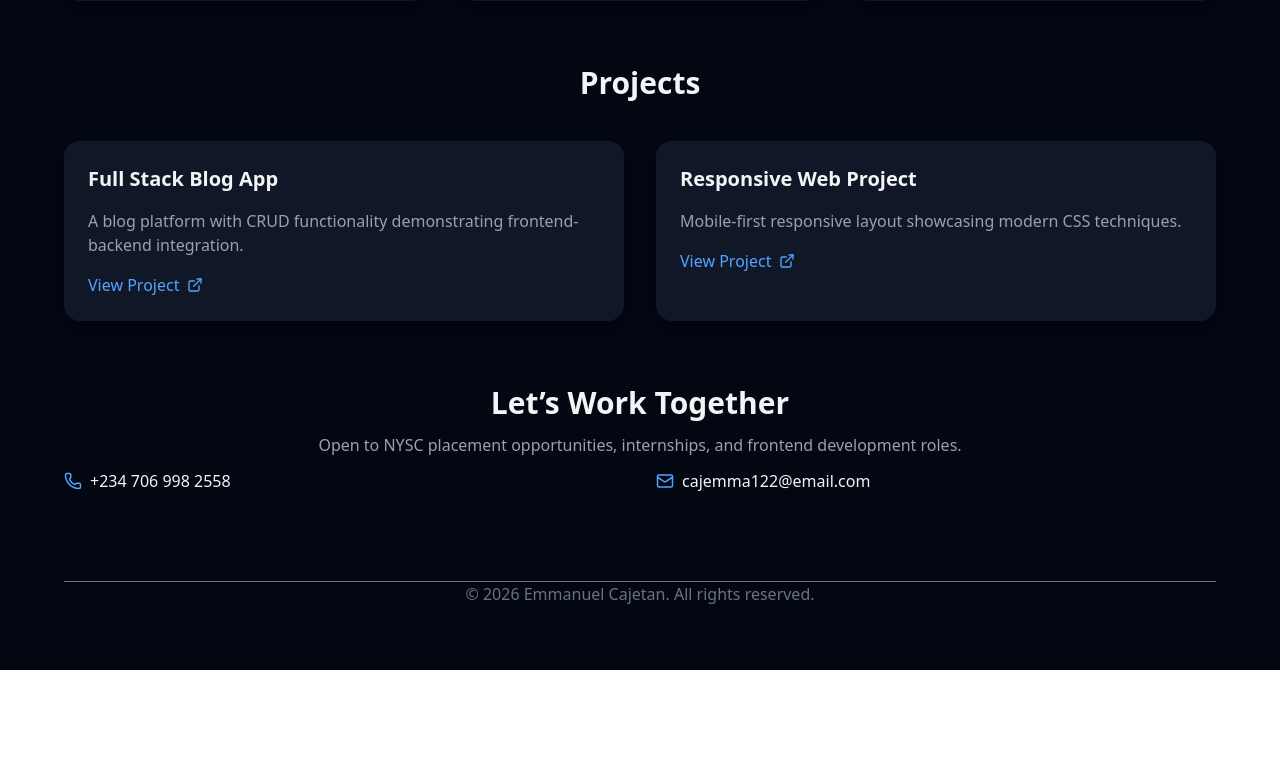
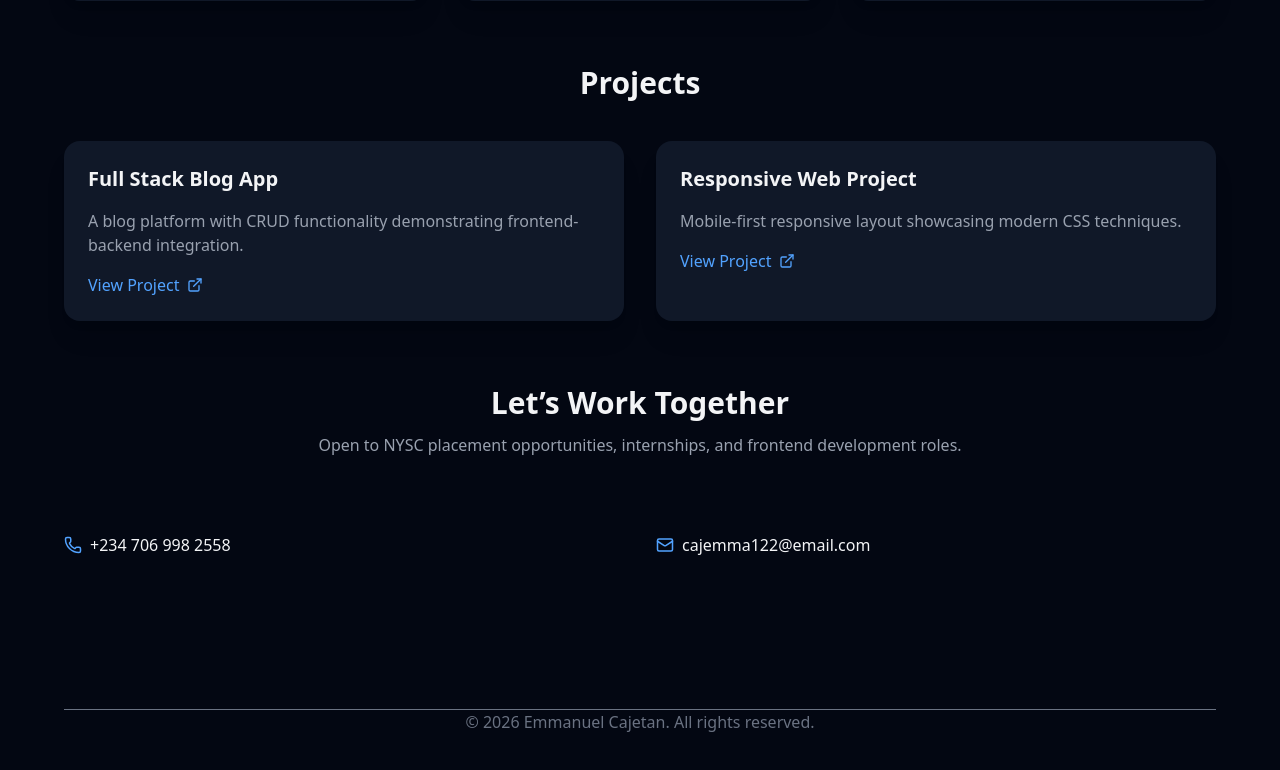
Before and after one commit to Cue-designs/Portfolio, a React (Vite) app: page / in a window 1280 px wide. Shown: the part 495-1265 px from the top of the page. Before the commit the page ends 1165 px from the top, so only its background shows below. Built offline with nearby package versions, Linux system fonts and the light colour scheme.

Commit message:
finally adjusted some things again to the footer

```diff
--- a/src/Portfolio.tsx
+++ b/src/Portfolio.tsx
@@ -107,7 +107,7 @@ export default function Portfolio() {
             Open to NYSC placement opportunities, internships, and frontend
             development roles.
           </p>
-          <div className="grid md:grid-cols-2 gap-8 justify-center">
+          <div className="grid justify-center md:grid-cols-2 gap-8 lg:py-16">
             <div className="flex items-center gap-2">
               <Phone size={18} className="text-blue-400 justify-end" /> <span>+234 706 998 2558</span>
             </div>
```
